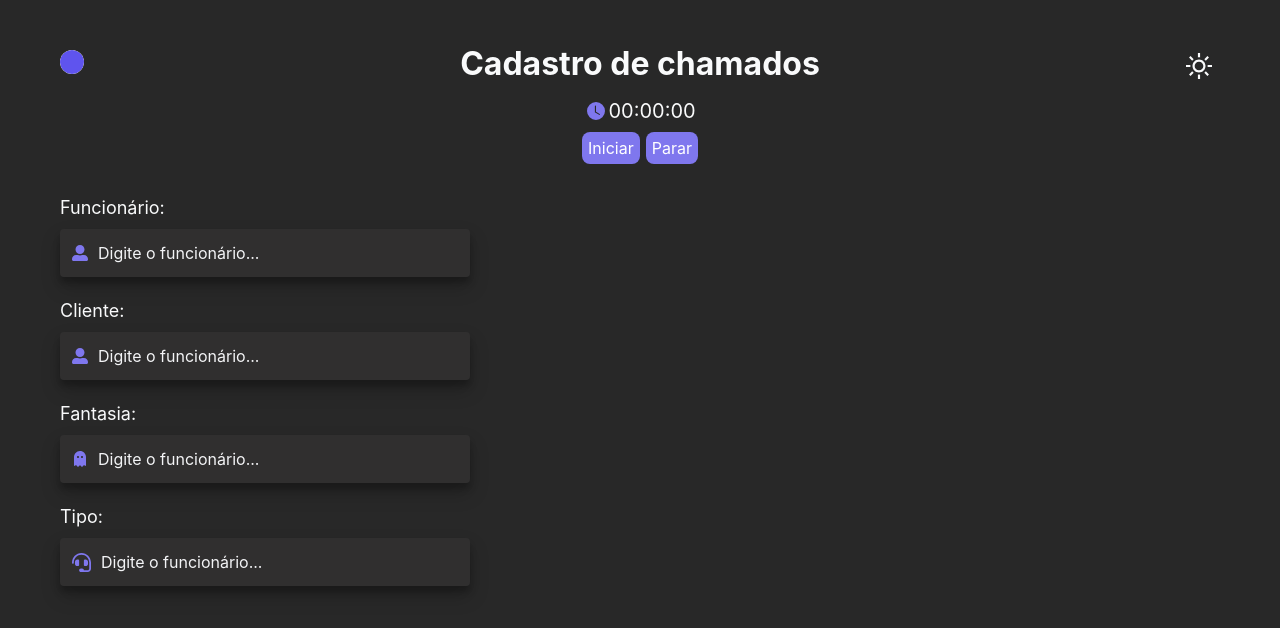
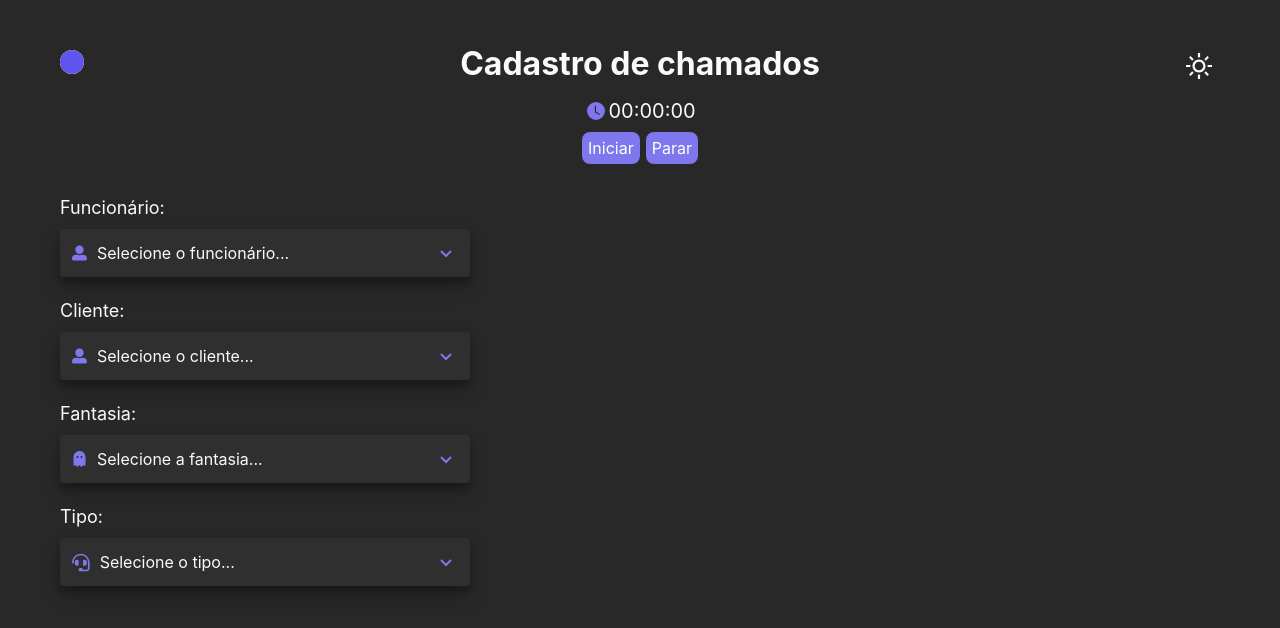
Before and after one commit to EnzoSylvestrin/helpDesk, a Next.js app: page / in a window 1280 px wide. Shown: the top 628 px of the page. Built offline with nearby package versions, Linux system fonts and the light colour scheme.

Commit message:
Criando componente select com radix-ui

```diff
--- a/src/Components/Input.tsx
+++ b/src/Components/Input.tsx
@@ -1,24 +1,25 @@
 import { InputHTMLAttributes, ReactNode } from 'react';
 
 import { Icon, IconProps } from './Icon';
+import { SelectComponent, SelectProps } from './Select';
 
 export interface InputProps extends InputHTMLAttributes<HTMLInputElement> {}
 
-export interface InputRootProps {
+export type InputRootProps = {
     children: ReactNode;
 }
 
-function InputRoot(props : InputRootProps) {
+const InputRoot = ({children} : InputRootProps) => {
     return (
         <div className='flex items-center cursor-text gap-[10px] px-3 h-12 rounded max-w-full bg-InputColorLight text-gray-50 text-xs placeholder:text-gray-100 dark:bg-InputColorDark focus-within:ring-2 ring-[var(--main)] shadow-[rgba(0,_0,_0,_0.19)_0px_10px_20px,_rgba(0,_0,_0,_0.23)_0px_6px_6px]'>
-            {props.children}
+            {children}
         </div>
     );
 }
 
 InputRoot.displayName = 'Input.Root';
 
-function InputIcon({ ...props }: IconProps) {
+const InputIcon = ({ ...props }: IconProps) => {
     return (
         <Icon {...props} />
     )
@@ -26,9 +27,9 @@ function InputIcon({ ...props }: IconProps) {
 
 InputIcon.displayName = 'Input.Icon'
 
-export interface InputInputProps extends InputHTMLAttributes<HTMLInputElement> {}
+export type InputInputProps = InputHTMLAttributes<HTMLInputElement>;
 
-function InputInput(props : InputInputProps) {
+const InputInput = ({ ...props } : InputInputProps) => {
     return (
         <input
             className='bg-transparent flex-1 text-slate-800 text-sm outline-none placeholder:text-slate-700 dark:text-gray-50 dark:placeholder:text-gray-100'
@@ -39,9 +40,16 @@ function InputInput(props : InputInputProps) {
 
 InputInput.displayName = 'Input.Input'
 
+const InputSelect = ({ ...props } : SelectProps) => {
+    return (
+        <SelectComponent {...props}/>
+    )
+}
+
 
 export const Input = {
     Root: InputRoot,
     Icon: InputIcon,
-    Input: InputInput
+    Input: InputInput,
+    Select: InputSelect
 }
--- a/src/Components/Select.tsx
+++ b/src/Components/Select.tsx
@@ -1,7 +1,70 @@
-type SelectProps = {
+import React, { ReactNode } from 'react';
+import * as Select from '@radix-ui/react-select';
 
+import { BiCheck, BiChevronDown, BiChevronUp } from 'react-icons/bi';
+import clsx from 'clsx';
+import { Icon } from './Icon';
+import { FormatText } from '@/Utils/Commom';
+
+export type SelectProps = {
+    placeholder: string,
+    items: string[],
+    id: string,
 }
 
-export const Select = ({ } : SelectProps) => {
+export const SelectComponent = ({ placeholder, items, id } : SelectProps) => (
+    <Select.Root>
+        <Select.Trigger
+            className="flex items-center justify-between text-sm h-full w-full bg-transparent text-darkColor dark:text-lightColor outline-none"
+            aria-label={placeholder}
+            id={id}
+        >
+            <Select.Value placeholder={placeholder} />
+            <Select.Icon>
+                <Icon icon={BiChevronDown} size={24} colored/>
+            </Select.Icon>
+        </Select.Trigger>
+        <Select.Portal className='bg-white dark:bg-slate-700'>
+            <Select.Content className="rounded-lg max-h-96 w-96 scroll-auto">
+                <Select.ScrollUpButton className="flex border-t rounded-t-lg border-t-black items-center justify-center h-5 py-4 cursor-pointer">
+                    <Icon icon={BiChevronUp} size={24} colored/>
+                </Select.ScrollUpButton>
+                <Select.Viewport>
+                    <Select.Group>
+                        {
+                            items.map((element, i) => {
+                                return <SelectItem value={element} className={i === 0 ? 'rounded-t-lg' : i === items.length - 1 ? 'rounded-b-lg' : ''} key={i}>{FormatText(element)}</SelectItem>
+                            })
+                        }
+                    </Select.Group>
+                </Select.Viewport>
+                <Select.ScrollDownButton className="flex border-t rounded-b-lg border-t-black items-center justify-center h-5 py-4 bg-white cursor-pointer">
+                    <Icon icon={BiChevronDown} size={24} colored/>
+                </Select.ScrollDownButton>
+            </Select.Content>
+        </Select.Portal>
+    </Select.Root>
+);
 
+type SelectItemProps = {
+    children: ReactNode,
+    value: string
+    className?: string,
 }
+
+const SelectItem = ({ children, value, className } : SelectItemProps) => {
+    return (
+        <Select.Item
+            className={clsx(
+                'text-sm text-darkColor bg-lightMain flex items-center h-5 pl-6 px-5 py-4 relative select-none data-[disabled]:text-gray-400 data-[disabled]:pointer-events-none data-[highlighted]:outline-none data-[highlighted]:bg-lightHover data-[highlighted]:text-[var(--main)] dark:text-lightColor dark:bg-darkMain',
+                className
+            )}
+            value={value}
+        >
+            <Select.ItemText>{children}</Select.ItemText>
+            <Select.ItemIndicator className="absolute left-0 w-6 inline-flex items-center justify-center">
+                <Icon icon={BiCheck} size={20} colored/>
+            </Select.ItemIndicator>
+        </Select.Item>
+  );
+};
--- /dev/null
+++ b/src/Utils/Commom.ts
@@ -0,0 +1,3 @@
+export const FormatText = (text: string) => {
+    return text.substring(0, 1).toUpperCase() + text.substring(1);
+}
--- /dev/null
+++ b/src/Utils/Options.ts
@@ -0,0 +1,25 @@
+export const OptionsType = [
+    "Infraestrutura Roteador",
+    "Infraestrutura Servidor",
+    "Sistema",
+    "SAT",
+    "Integração",
+    "Máquina",
+    "Impressora",
+    "Android",
+    "NF-e",
+    "NFC-e",
+    "Outro"
+];
+
+export const OptionsFunc = [
+    "Lais",
+    "Francisco",
+    "Gustavo",
+    "João",
+    "Marcel",
+    "Renato",
+    "Henrique",
+    "Luiz",
+    "Enzo"
+];
--- a/src/pages/index.tsx
+++ b/src/pages/index.tsx
@@ -1,8 +1,10 @@
 import { useState } from 'react';
+
+import { FaUserAlt, FaHeadset, FaGhost } from 'react-icons/fa';
 
 import Head from 'next/head';
 
-import { FaUserAlt, FaHeadset, FaGhost } from 'react-icons/fa';
+import { OptionsFunc, OptionsType } from '@/Utils/Options';
 
 import { Header } from '@/Components/Header/Header';
 import { Timer } from '@/Components/Timer';
@@ -33,33 +35,48 @@ export default function Home() {
                   <Text className={'mb-2'}>Funcionário:</Text>
                   <Input.Root>
                     <Input.Icon icon={FaUserAlt} size={16} colored />
-                    <Input.Input type={'text'} id={'user'} placeholder='Digite o funcionário...'/>
+                    <Input.Select
+                      placeholder='Selecione o funcionário...'
+                      items={OptionsFunc}
+                      id={'user'}
+                    />
                   </Input.Root>
                 </label>
                 <label htmlFor='client'>
                   <Text className={'mb-2'}>Cliente:</Text>
                   <Input.Root>
                     <Input.Icon icon={FaUserAlt} size={16} colored />
-                    <Input.Input type={'text'} id={'client'} placeholder='Digite o funcionário...'/>
+                    <Input.Select
+                      placeholder='Selecione o cliente...'
+                      items={OptionsFunc}
+                      id={'client'}
+                    />
                   </Input.Root>
                 </label>
                 <label htmlFor='fantasy'>
                   <Text className={'mb-2'}>Fantasia:</Text>
                   <Input.Root>
                     <Input.Icon icon={FaGhost} size={16} colored />
-                    <Input.Input type={'text'} id={'fantasy'} placeholder='Digite o funcionário...'/>
+                    <Input.Select
+                      placeholder='Selecione a fantasia...'
+                      items={OptionsFunc}
+                      id={'fantasy'}
+                    />
                   </Input.Root>
                 </label>
                 <label htmlFor='type'>
                   <Text className={'mb-2'}>Tipo:</Text>
                   <Input.Root>
                     <Input.Icon icon={FaHeadset} size={19} colored />
-                    <Input.Input type={'text'} id={'type'} placeholder='Digite o funcionário...'/>
+                    <Input.Select
+                      placeholder='Selecione o tipo...'
+                      items={OptionsType}
+                      id={'type'}
+                    />
                   </Input.Root>
                 </label>
               </div>
               <div className='flex-1 h-[85%] p-5 flex flex-col'>
-
               </div>
             </div>
           </form>
```
